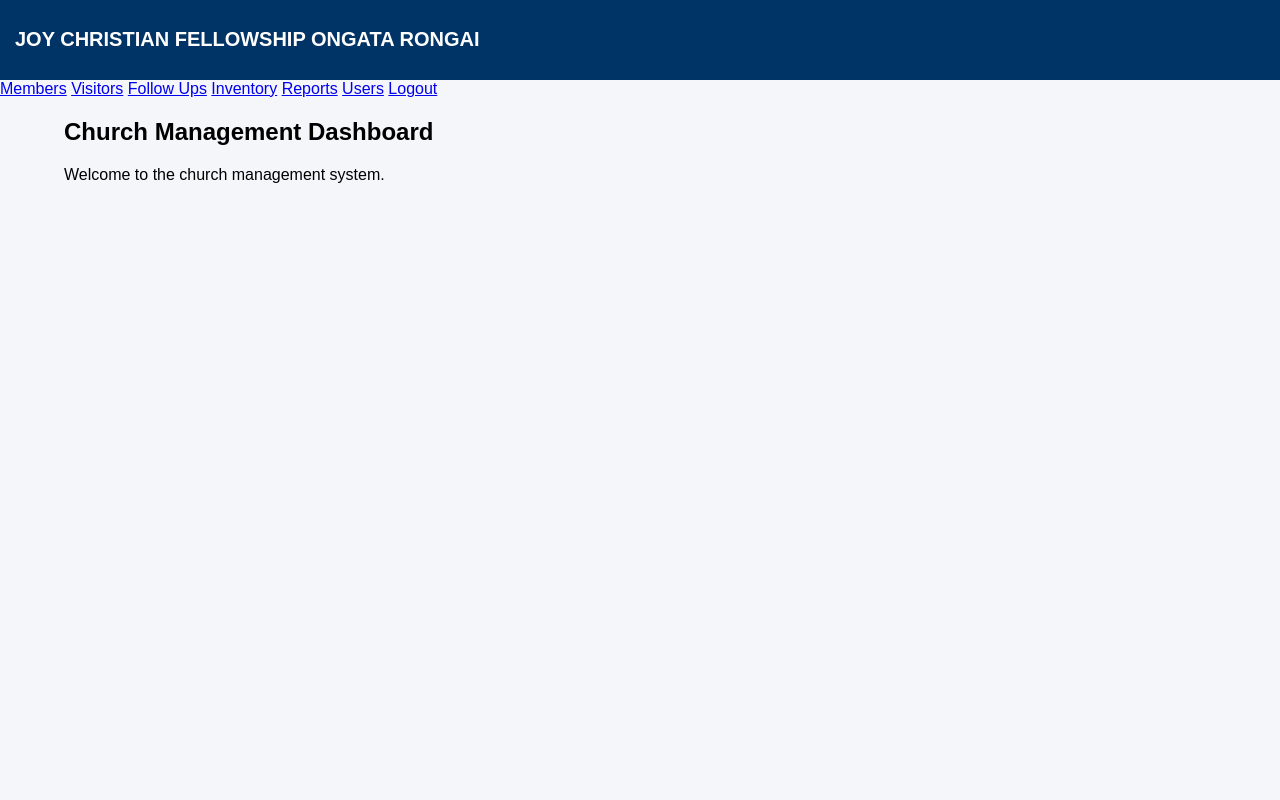
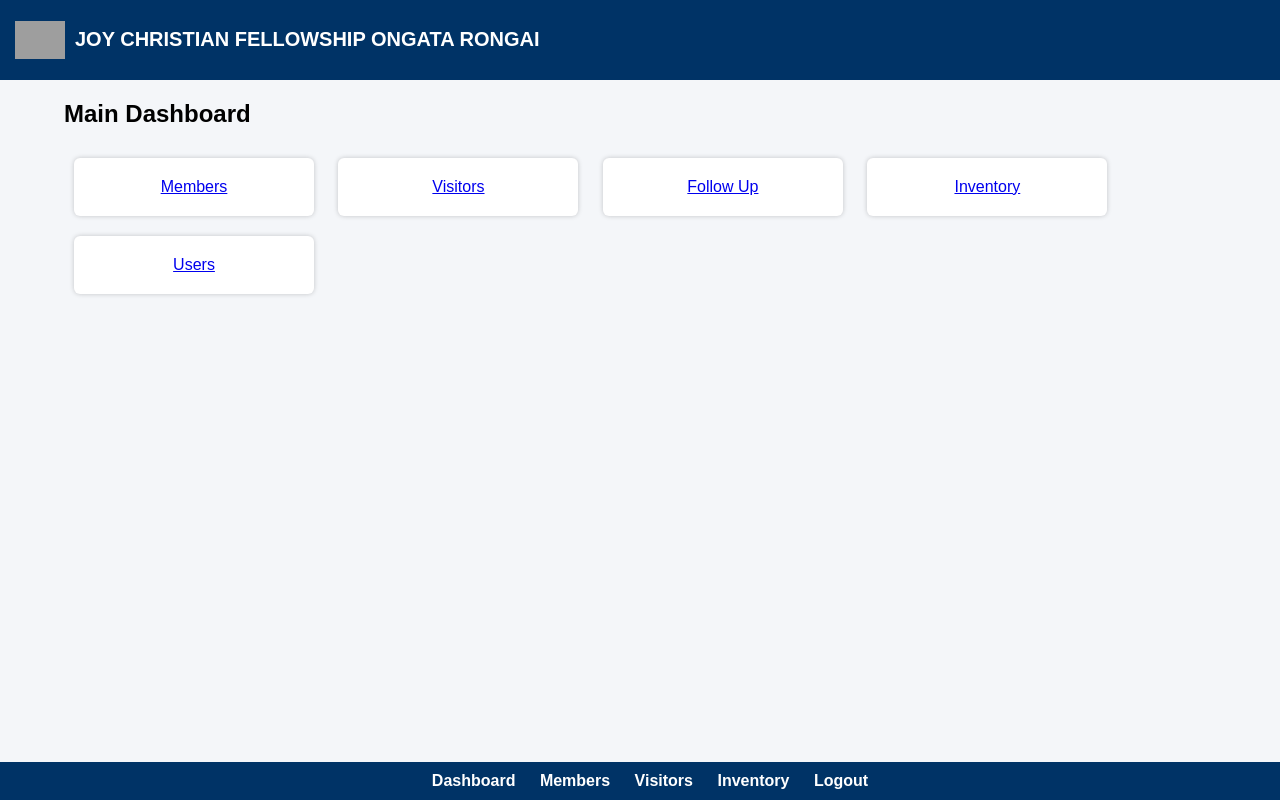
Before and after one commit to musyokisamuel97-collab/church-management-system, a PHP site: page /dashboard.php in a window 1280 px wide. Run offline with PHP 8.4, Linux system fonts and the light colour scheme; grey boxes are pictures that could not be loaded.

Commit message:
Enhance dashboard layout with new elements

```diff
--- a/dashboard.php
+++ b/dashboard.php
@@ -1,4 +1,7 @@
-<!DOCTYPE html>
+<?php
+session_start();
+?>
+
 <html>
 
 <head>
@@ -9,26 +12,50 @@
 <body>
 
 <header>
+
+<img src="assets/logo.png">
+
 <h1>JOY CHRISTIAN FELLOWSHIP ONGATA RONGAI</h1>
+
 </header>
-
-<nav>
-
-<a href="members.php">Members</a>
-<a href="visitors.php">Visitors</a>
-<a href="followups.php">Follow Ups</a>
-<a href="inventory.php">Inventory</a>
-<a href="reports.php">Reports</a>
-<a href="users.php">Users</a>
-<a href="logout.php">Logout</a>
-
-</nav>
 
 <div class="container">
 
-<h2>Church Management Dashboard</h2>
+<h2>Main Dashboard</h2>
 
-<p>Welcome to the church management system.</p>
+<div class="card">
+<a href="members.php">Members</a>
+</div>
+
+<div class="card">
+<a href="visitors.php">Visitors</a>
+</div>
+
+<div class="card">
+<a href="followup.php">Follow Up</a>
+</div>
+
+<div class="card">
+<a href="inventory.php">Inventory</a>
+</div>
+
+<div class="card">
+<a href="users.php">Users</a>
+</div>
+
+</div>
+
+<div class="footer-nav">
+
+<a href="dashboard.php">Dashboard</a>
+
+<a href="members.php">Members</a>
+
+<a href="visitors.php">Visitors</a>
+
+<a href="inventory.php">Inventory</a>
+
+<a href="logout.php">Logout</a>
 
 </div>
 
```
